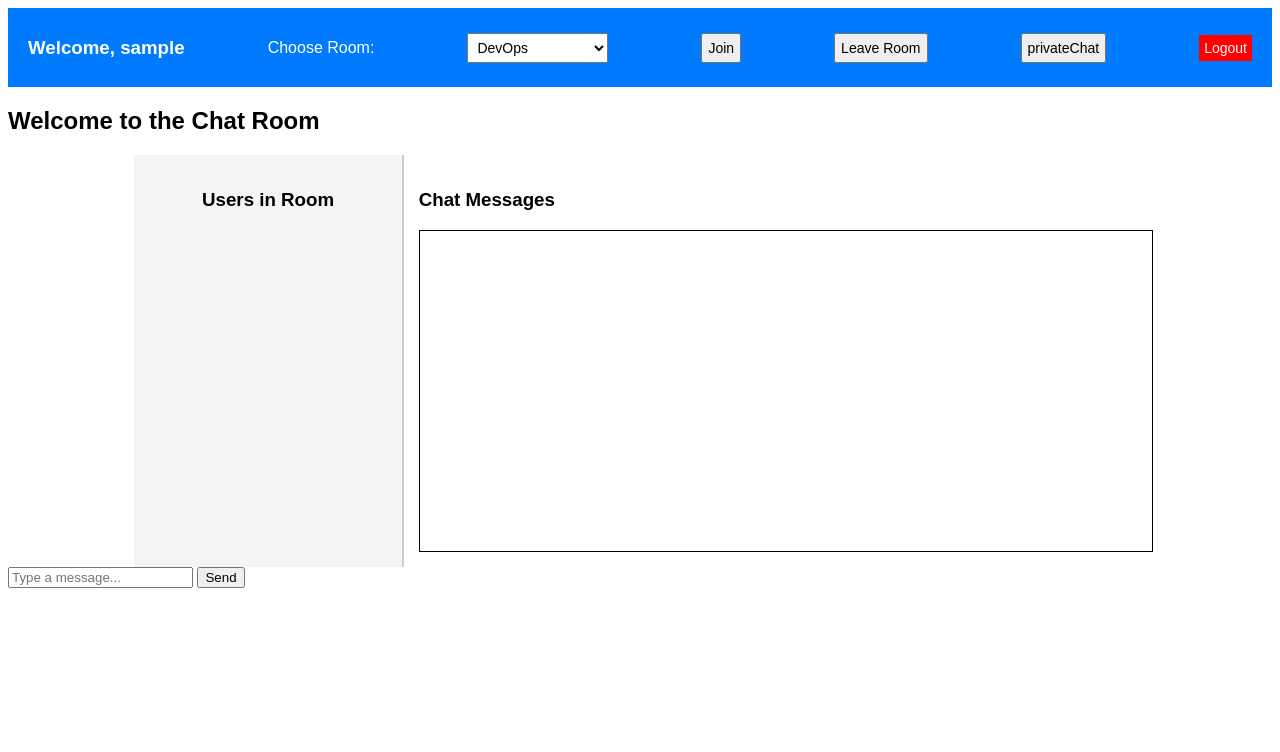
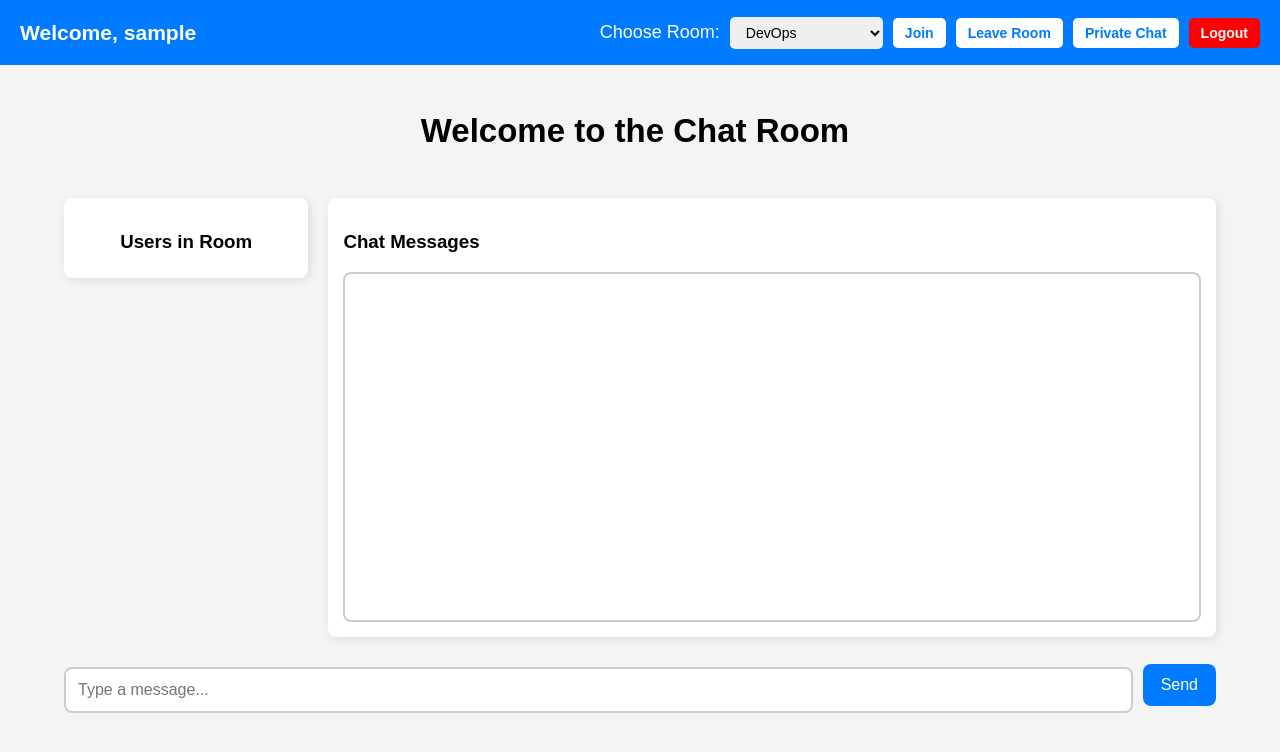
Before and after one commit to YSaltedFishY/101434395_lab_test1_chat_app, a website: page views/chat.html in a window 1280 px wide. Drawn offline with nearby package versions, Linux system fonts and the light colour scheme; no server answers; sample sign-in values are in the browser's storage.

Commit message:
chat css update

```diff
--- a/views/chat.html
+++ b/views/chat.html
@@ -15,6 +15,8 @@
     <!-- Top Bar -->
     <div id="top-bar">
         <h3>Welcome, <span id="logged-in-user"></span></h3>
+
+        <div id="top-bar-right">
             <label for="room">Choose Room:</label>
             <select id="room">
                 <option value="devops">DevOps</option>
@@ -25,11 +27,13 @@
             </select>
             <button id="joinRoom">Join</button>
             <button id="leave-room">Leave Room</button>
-        <button id="privateChat">privateChat</button>
+            <button id="privateChat">Private Chat</button>
             <button id="logout">Logout</button>
         </div>
+    </div>
 
-    <div id="chat-header">
+
+    <div class="chat-header">
         <h2>Welcome to the Chat Room</h2>
         <p id="typing"></p>
     </div>
@@ -49,8 +53,10 @@
 
     </div>
 
+    <div class="input-container">
         <input type="text" id="message" placeholder="Type a message...">
         <button id="send">Send</button>
+    </div>
 
 
     <script>
@@ -87,6 +93,8 @@
                             document.getElementById("chat-box").innerHTML = "";
                             document.getElementById("chat-indicator").innerHTML = `Chat Messages with ${selectedPrivateUser}`;
                             alert(`You are now chatting privately with ${user}`);
+
+                            socket.emit("loadPrivateMessages", { sender: username, receiver: selectedPrivateUser });
                         }
                     });
                     userList.appendChild(li);
@@ -147,6 +155,13 @@
                 document.getElementById("chat-box").innerHTML += `<p class="private-message"><strong>${data.sender} (Private):</strong> ${data.message} <small>(${new Date(data.date_sent).toLocaleString()})</small></p>`;
             });
 
+            socket.on("previousPrivateMessages", (messages) => {
+                console.log("Loaded previous private messages:", messages);
+
+                messages.forEach((data) => {
+                    document.getElementById("chat-box").innerHTML += `<p class="private-message"><strong>${data.from_user} (Private):</strong> ${data.message} <small>(${new Date(data.date_sent).toLocaleString()})</small></p>`;
+                });
+            });
 
             // Typing Indicator
             document.getElementById("message").addEventListener("keypress", function () {
@@ -173,6 +188,8 @@
         })
 
 
+
+
     </script>
 
 </body>
--- a/views/css/chat.css
+++ b/views/css/chat.css
@@ -1,104 +1,179 @@
-/* ✅ General Styles */
 body {
     font-family: Arial, sans-serif;
+    background-color: #f4f4f4;
+    margin: 0;
+    padding: 0;
 }
 
-/* ✅ Top Bar Styles */
 #top-bar {
     display: flex;
+    align-items: center;
     justify-content: space-between;
-    align-items: center;
     background-color: #007bff;
     color: white;
-    padding: 10px 20px;
+    padding: 15px 20px;
+    font-size: 18px;
+    height: 35px;
 }
 
-#top-bar select,
+#top-bar-right {
+    display: flex;
+    align-items: center;
+    gap: 10px;
+}
+
+#top-bar select, #top-bar button {
+    padding: 7px 12px;
+    font-size: 14px;
+    border: none;
+    cursor: pointer;
+    border-radius: 5px;
+}
+
 #top-bar button {
-    margin-left: 10px;
-    padding: 5px;
-    font-size: 14px;
+    background-color: white;
+    color: #007bff;
+    font-weight: bold;
+}
+
+#top-bar button:hover {
+    background-color: #0056b3;
+    color: white;
 }
 
 #logout {
-    background-color: red;
-    color: white;
-    border: none;
-    padding: 5px 10px;
-    cursor: pointer;
+    background-color: red !important;
+    color: white !important;
 }
 
-/* ✅ Chat Layout */
 .chat-container {
     display: flex;
-    width: 80%;
-    margin: auto;
+    justify-content: center;
+    align-items: flex-start;
+    gap: 20px;
+    width: 90%;
+    margin: 20px auto;
 }
 
-/* ✅ User List Styles */
 .user-list-container {
-    width: 25%;
+    width: 20%;
+    background: white;
     padding: 15px;
-    background-color: #f4f4f4;
-    border-right: 2px solid #ccc;
+    border-radius: 8px;
+    box-shadow: 2px 2px 10px rgba(0, 0, 0, 0.1);
 }
 
 .user-list-container h3 {
     text-align: center;
+    margin-bottom: 10px;
 }
 
-.user-list {
+#user-list {
     list-style: none;
     padding: 0;
+    margin: 0;
 }
 
-.user-list li {
-    padding: 8px;
-    background: white;
+#user-list li {
+    padding: 10px;
+    background: #e9ecef;
     margin-bottom: 5px;
     border-radius: 5px;
     text-align: center;
+    cursor: pointer;
+    transition: background 0.3s;
 }
 
-/* ✅ Chat Box Styles */
+#user-list li:hover {
+    background: #007bff;
+    color: white;
+}
+
 .chat-box-container {
-    width: 75%;
+    width: 80%;
+    background: white;
     padding: 15px;
+    border-radius: 8px;
+    box-shadow: 2px 2px 10px rgba(0, 0, 0, 0.1);
+    display: flex;
+    flex-direction: column;
+    justify-content: space-between;
+    overflow: hidden;
 }
+
 
 #chat-box {
     width: 100%;
-    height: 300px;
-    border: 1px solid black;
-    overflow-y: scroll;
+    height: 350px;
+    border: 2px solid #ccc;
+    overflow-y: auto;
     padding: 10px;
-    background-color: #fff;
+    border-radius: 8px;
+    background: #ffffff;
+    box-sizing: border-box;
 }
 
-/* ✅ Message Input Styles */
-.message-input {
-    display: flex;
-    margin-top: 10px;
+
+#chat-box p {
+    padding: 10px;
+    border-radius: 8px;
+    margin-bottom: 5px;
+    word-wrap: break-word;
 }
 
-.message-input input {
-    flex: 1;
-    padding: 8px;
+p.private-message {
+    background: #ffd700;
+    font-weight: bold;
 }
 
-.message-input button {
-    padding: 8px;
-    background-color: blue;
+
+.input-container {
+    display: flex;
+    justify-content: center;
+    align-items: center;
+    width: 90%;
+    margin: 20px auto;
+}
+
+#message {
+    width: 100%;
+    padding: 12px;
+    font-size: 16px;
+    border-radius: 8px;
+    border: 2px solid #ccc;
+    background: white;
+    margin-top: 10px;
+    outline: none;
+}
+
+#send {
+    padding: 12px 18px;
+    margin-left: 10px;
+    background: #007bff;
     color: white;
     border: none;
+    border-radius: 8px;
     cursor: pointer;
+    font-size: 16px;
 }
 
-#chat-header {
-    display: flex;
-    align-items: center;
+#send:hover {
+    background: #0056b3;
 }
 
-#chat-header h2 {
-    margin-right: 10px;
+.chat-header {
+    display: flex;
+    justify-content: center;
+    align-items: center;
+    gap: 10px;
+    text-align: center;
+    font-size: 22px;
+    font-weight: bold;
+    margin: 20px auto;
 }
+
+#typing {
+    font-size: 16px;
+    font-style: italic;
+    color: #555;
+}
--- a/views/privateChat.html
+++ /dev/null
@@ -1,152 +0,0 @@
-<!DOCTYPE html>
-<html lang="en">
-
-<head>
-    <meta charset="UTF-8">
-    <meta name="viewport" content="width=device-width, initial-scale=1.0">
-    <title>Chat Room</title>
-    <script src="https://code.jquery.com/jquery-3.6.0.min.js"></script>
-    <script src="/socket.io/socket.io.js"></script>
-    <style>
-        body {
-            font-family: Arial, sans-serif;
-        }
-
-        #top-bar {
-            display: flex;
-            justify-content: space-between;
-            align-items: center;
-            background-color: #007bff;
-            color: white;
-            padding: 10px 20px;
-        }
-
-        #logout {
-            background-color: red;
-            color: white;
-            border: none;
-            padding: 5px 10px;
-            cursor: pointer;
-        }
-
-        #chat-box {
-            width: 50%;
-            height: 300px;
-            border: 1px solid black;
-            overflow-y: scroll;
-            padding: 10px;
-            margin-top: 10px;
-        }
-    </style>
-</head>
-
-<body>
-
-    <!-- Top Bar -->
-    <div id="top-bar">
-        <h3>Welcome, <span id="logged-in-user"></span></h3>
-        <button id="groupChat">GroupChat</button>
-        <button id="logout">Logout</button>
-    </div>
-
-    <h2>Welcome to the Chat Room</h2>
-
-    <label for="room">Send Message to user:</label>
-    <input type="text" id="receiver" name="ruser">
-    <button id="select">Select</button>
-
-    <h3 id="H3Receive">Messaging to</h3>
-    <div id="chat-box"></div>
-
-    <input type="text" id="message" placeholder="Type a message...">
-    <button id="send">Send</button>
-    <p id="typing"></p>
-
-    <script>
-        const socket = io();
-        let username = localStorage.getItem("username");
-        let room = "";
-
-        // Redirect to login if user is not authenticated
-        if (!username) {
-            alert("You must log in first!");
-            window.location.href = "/login";
-        } else {
-            document.getElementById("logged-in-user").textContent = username;
-        }
-
-        document.getElementById("select").addEventListener("click", function () {
-            let username2 = document.getElementById("receiver").value
-            document.getElementById("H3Receive").innerHTML = `Messaging to ${username2}`;
-        });
-
-        // Logout
-        document.getElementById("logout").addEventListener("click", function () {
-            localStorage.removeItem("token");
-            localStorage.removeItem("username");
-            alert("Logged out successfully!");
-            window.location.href = "/login";
-        });
-
-        // Swap
-        document.getElementById("groupChat").addEventListener("click", function () {
-            window.location.href = "/chat";
-        });
-
-        // Join Room
-        document.getElementById("joinRoom").addEventListener("click", function () {
-            room = document.getElementById("room").value;
-            socket.emit("joinRoom", { username, room });
-
-            //clear on new room join
-            document.getElementById("chat-box").innerHTML = "";
-
-            document.getElementById("chat-box").innerHTML += `<p><strong>${username}</strong> joined ${room}</p>`;
-        });
-
-        // Send Message
-        document.getElementById("send").addEventListener("click", function () {
-            const message = document.getElementById("message").value;
-            if (message.trim() !== "" && room !== "") {
-                socket.emit("chatMessage", { username, room, message });
-                document.getElementById("message").value = "";
-            }
-        });
-
-        // Receive Messages
-        socket.on("message", (data) => {
-            document.getElementById("chat-box").innerHTML += `<p><strong>${data.from_user}:</strong> ${data.message} <small>(${data.date_sent})</small></p>`;
-        });
-
-        socket.on("previousMessages", (messages) => {
-            console.log("HTML:", messages);
-
-            messages.forEach((data) => {
-                document.getElementById("chat-box").innerHTML += `<p><strong>${data.from_user}:</strong> ${data.message} <small>(${data.date_sent})</small></p>`;
-            });
-        });
-
-
-        // Typing Indicator
-        document.getElementById("message").addEventListener("keypress", function () {
-            socket.emit("typing", { username, room });
-        });
-
-        socket.on("typing", (user) => {
-            document.getElementById("typing").textContent = `${user} is typing...`;
-            setTimeout(() => document.getElementById("typing").textContent = "", 2000);
-        });
-
-        document.getElementById("leave-room").addEventListener("click", function () {
-            socket.emit("leaveRoom", username, room);
-            document.getElementById("chat-box").innerHTML = "";
-            document.getElementById("user-list").innerHTML = "";
-            currentRoom = "";
-        });
-
-
-    </script>
-
-</body>
-
-</html>
```
Also changed, not shown: index.js (+3 -4 lines). Lines whose indentation alone changed are shown as unchanged.
